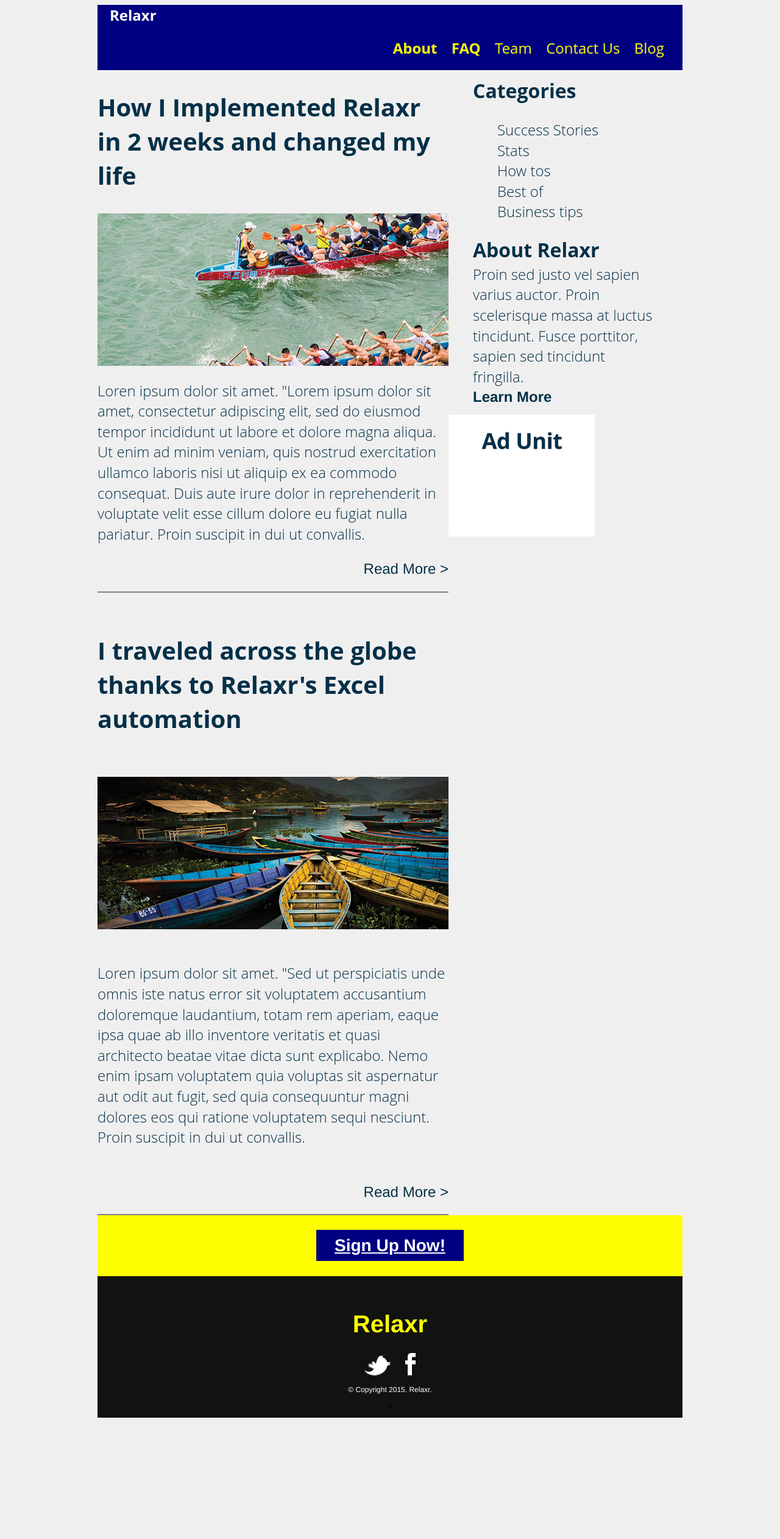
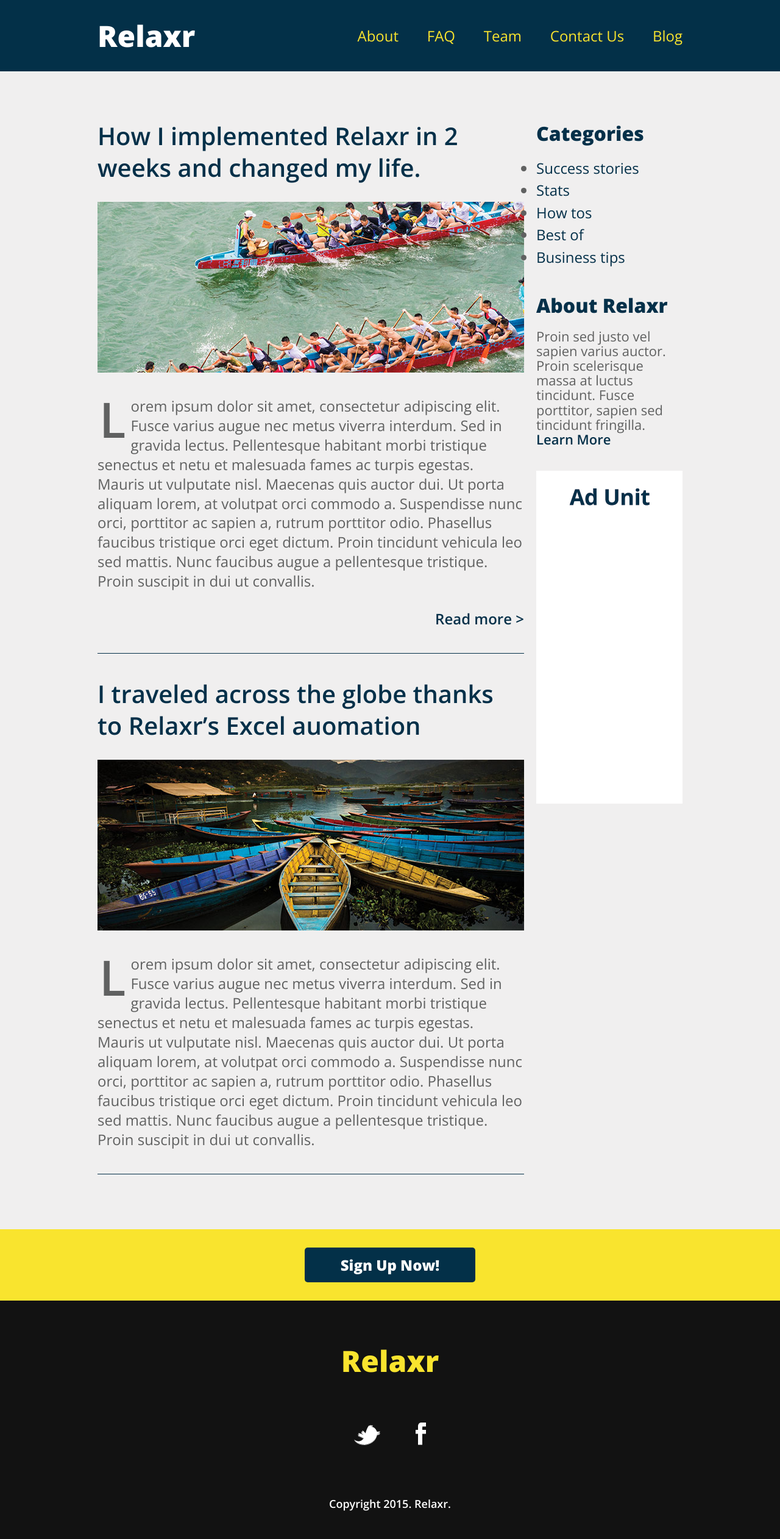
Before and after one commit to alexnation/FEWD40, a plain HTML site: page RelaxrBlog/index.html in a window 1280 px wide. Shown: the whole page at 61% size. Before the commit the page ends 2325 px from the top, so only its background shows below. Drawn offline with nearby package versions, Linux system fonts and the light colour scheme; files that its build step writes are made by us from their sources.

Commit message:
JS Homework Assignment
JS Homework Assignment

```diff
--- a/RelaxrBlog/css/style.css
+++ b/RelaxrBlog/css/style.css
@@ -46,10 +46,16 @@ Developer @GA in NYC
 /*******************************************/
 
 body {
-     color: #000;
-     font-size: 12px;
+  color: #043049;
+  font-size: 26px;
   line-height: 1.4;
-     font-family: Helvetica, Arial, sans-serif;
+  color: #606161;
+  font-family: 'Open Sans', Helvetica, Arial, sans-serif;
+  font-weight: 300;
+  background: #f0efef;
+}
+a {
+  text-decoration: none;
 }
 
 
@@ -58,267 +64,147 @@ body {
 /*******************************************/
 
 /* Center the container */
-#container {
+.container {
   width: 960px;
-  margin: auto;
+  margin: 0 auto;
+}
+
+.logo {
+  font-size: 48px;
+  font-weight: 800;
 }
 
 header {
-  background-color: navy;
-  color: white;
+  background: #033048;
+  padding: 25px 0;
+  overflow: hidden;
+}
+header .logo {
+  color: #fff;
   float: left;
-  width: 100%;
 }
 
-section {
-  float: left;
-  width: 60%;
-  /*background: green; */
+header nav {
+  float: right;
+  margin-top: 15px;
+}
+header nav ul li {
+  display: inline-block;
+  margin: 0 0 0 40px;
+  font-size: 24px;
+}
+header nav ul li a {
+  color: #f9e42e;
+}
+#main {
+  margin-top: 80px;
+}
+#posts {
+  width: 700px;
+  display: inline-block;
+  margin-right: 20px;
+  vertical-align: top;
+}
+#sidebar {
+  width: 240px;
+  display: inline-block;
+  vertical-align: top;
+}
+.post {
+  border-bottom: 1px solid #043049;
+  padding-bottom: 40px;
+  margin-bottom: 40px;
+}
+h2 {
+  font-weight: 600;
+  font-size: 40px;
+  line-height: 1.3;
+  margin-bottom: 30px;
+}
+h2 a {
+  color: #043049;
 }
 
-aside {
+.post img {
+  margin-bottom: 30px;
+}
+.post p {
+  font-size: 24px;
+  line-height: 1.333;
+  color: #606161;
+}
+.post p:first-of-type:first-letter {
   float: left;
-  width: 40%;
-  /*background: pink;*/
+  font-size: 80px;
+  line-height: 65px;
+  padding-top: 4px;
+  padding-right: 8px;
+  padding-left: 3px;
+  font-weight: 600;
+}
+.readmore, .readless {
+  text-align: right;
+  margin-top: 30px;
+}
+.readmore a, .readless a {
+  color: #043049;
+  font-weight: 600;
 }
 
-figure {
+.button {
+  border-radius: 5px;
+  font-weight: 800;
+  padding: 12px 0;
+  width: 280px;
+  font-size: 28px;
+  text-align: center;
+  display: block;
+  margin: 0 auto;
+}
+.yellow {
+  background: #f9e42e;
+  color: #033048;
+}
+.blue {
+  background: #033048;
+  color: #fff;
+  font-size: 24px;
+}
 
+#sidebar h3 {
+  font-size: 32px;
+  font-weight: 800;
+  margin-bottom: 15px;
+  color: #043049;
+}
+#sidebar ul {
+  margin-bottom: 40px;
+}
+#sidebar ul li a {
+  color: #043049;
+  font-size: 24px;
+}
+#sidebar p {
+  font-size: 22px;
+  line-height: 1.1;
+  margin-bottom: 40px;
+}
+#sidebar p a {
+  color: #043049;
+  font-weight: 600;
+}
+
+#bottom-cta {
+  background: #f9e42e;
+  padding: 30px;
+  text-align: center;
+  margin-top: 50px;
 }
 
 footer {
   background: #121212;
-  padding: 10px 10px 10px 10px;
+  padding: 65px 0 45px;
   text-align: center;
-  float: left;
-  width: 100%;
-
-}
-
-h1 {
-  color:white;
-  font-weight: bold;
-  padding-top: 250px;
-  display: inline;
-  text-align: middle;
-  margin: 20px 20px 20px 20px;
-  font-size: 24px;
-  font-family: 'Open Sans', sans-serif;
-}
-
-body {
-  background-color: #f0efef;
-}
-
-nav {
-  color: yellow;
-  text-align: right;
-  margin: 20px;
-
-}
-
-h2, h5 {
-  color: #033048;
-  font-family: 'Open Sans', sans-serif;
-  font-size: 40px;
-  font-weight: bolder;
-}
-
-h3, h6 {
-  color: #033048;
-  font-size: 24px;
-  font-family: 'Open Sans', sans-serif;
-  text-align: left;
-  font-weight: lighter;
-
-}
-
-#nav1 {
-  display: inline;
-  font-weight: bold;
-  padding: 10px;
-  margin-bottom: 20px;
-  font-size: 24px;
-  font-family: 'Open Sans', sans-serif;
-}
-
-#nav2 {
-  display: inline;
-  text-transform: uppercase;
-  font-weight: bold;
-  padding: 10px;
-  font-size: 24px;
-  font-family: 'Open Sans', sans-serif;
-}
-
-#nav3 {
-  display: inline;
-  padding: 10px;
-  font-size: 24px;
-  font-family: 'Open Sans', sans-serif;
-}
-
-#nav4 {
-  display: inline;
-  padding: 10px;
-  font-size: 24px;
-  font-family: 'Open Sans', sans-serif;
-}
-
-#nav5 {
-  display: inline;
-  padding: 10px;
-  font-size: 24px;
-  font-family: 'Open Sans', sans-serif;
-}
-
-
-#image1 {
-  background-image: url(../images/blog_photo1.jpg);
-  background-repeat: no-repeat;
-  height: 250px;
-  position: relative;
-}
-
-#image {
-  background-image: url(../images/blog_photo2.jpg);
-  background-repeat: no-repeat;
-  height: 250px;
-  position: relative;
-}
-
-#image3 {
-  background-image: url(../images/ad-unit.png);
-  background-repeat: no-repeat;
-  height: 200px;
-  position: relative;
-}
-
-.learnmore {
-  font-size: 24px;
-  font-weight: bolder;
-  color: #033048;
-}
-
-.about {
-  font-size: 24px;
-  font-weight: lighter;
-  list-style: none;
-  color: #033048;
-  font-family: "Open Sans", sans-serif;
-}
-
-/*.L {
-  font-size: 50px;
-}*/
-/*article {
-
-  display: block;
-  width: 300px;
-  float: right;
-  margin: 100px 30px 0px 0px;
-  padding: 25px;
-  font-size: 25px;
-  background-color: white;
-  opacity: .9;
-  border-style: outset;
-  line-height: 30px;
-
-}*/
-
-
-#grayline {
-  background-color: gray;
-  height: 2px;
-}
-
-#readmore {
-  text-align: right;
-}
-
-
-.title {
-  color: #033048;
-  font-size: 32px;
-  font-family: 'Open Sans', sans-serif;
-  text-align: left;
-  font-weight: bold;
-}
-
-ul {
-  font-size: 24px;
-  font-weight: lighter;
-  list-style: none;
-  color: #033048;
-  font-family: "Open Sans", sans-serif;
-}
-
-#readmore {
-  font-size: 24px;
-  font-weight: semi-bold;
-  color: #033048;
-  padding-bottom: 20px;
-}
-
-#profile {
-
-  width: 300px;
-  float: right;
-  margin: 0px 0px 0px 0px;
-  padding: 25px;
-  font-size: 25px;
-  background-color: white;
-  border-style: outset;
-  line-height: 30px;
-
-}
-
-#about {
-
-  float: right;
-  clear: both;
-  width: 300px;
-  margin: 0px 0px 0px 0px;
-  padding: 25px;
-  font-size: 25px;
-  background-color: white;
-  border-style: outset;
-  line-height: 30px;
-}
-
-#signupnow {
-  height: 100px;
-  background-color: yellow;
-  float: left;
-  width: 100%;
-  font-color: white;
-  font-weight: 800;
-  padding: 12px 0;
-  font-size: 28px;
-  text-align: center;
-  padding-top: 30px;
-}
-
-.button2 {
-  background: navy;
-  color: white;
-  padding: 10px 30px 10px 30px;
-
-}
-
-#relaxr p {
-  font-size: 50px;
-}
-
-#copyright {
-  color: white;
-  padding: 10px 10px 10px 10px;
-}
-
-a {
-  padding: 10px 10px 10px 10px;
-  clear: both;
-
 }
 footer .logo {
   color: #f9e42e;
@@ -326,13 +212,16 @@ footer .logo {
 }
 footer ul li {
   display: inline-block;
+  list-style: none;
   margin: 0 26px 75px;
 }
 footer p {
-  font-size: 40px;
-  color: yellow;
+  font-size: 18px;
+  color: #fff;
   font-weight: 600;
-  margin-bottom: 20px;
+}
+.hide {
+  display: none;
 }
 
 /******************************************
--- a/RelaxrBlog/index.html
+++ b/RelaxrBlog/index.html
@@ -1,113 +1,81 @@
 <!DOCTYPE html>
 <html lang="en">
+	<head>
+		<script src="http://ajax.googleapis.com/ajax/libs/jquery/2.1.3/jquery.min.js"></script>
+    	<meta charset="utf-8">
+    	<meta name="description" content="The perfect personal assistant. Relaxr does your job for you so you can enjoy life as it is meant to be.">
 
-<head>
-    	<meta charset="utf-8">
-
-		<title>Relaxr Blog</title>
+		<title>Weather Background</title>
+		<link href='http://fonts.googleapis.com/css?family=Open+Sans:300italic,300,600,800' rel='stylesheet' type='text/css'>
 
 		<!-- external CSS link -->
+		<link rel="stylesheet" href="css/reset.css">
 		<link rel="stylesheet" href="css/style.css">
+		<script type="text/javascript" src="script.js"></script>
+	</head>
+	<body>
+		<header>
+			<div class="container">
+				<h1 class="logo">Relaxr</h1>
+				<nav>
+					<ul>
+						<li><a href="#">About</a></li>
+						<li><a href="#">FAQ</a></li>
+						<li><a href="#">Team</a></li>
+						<li><a href="#">Contact Us</a></li>
+						<li><a href="#">Blog</a></li>
+					</ul>
+				</nav>
+			</div>
+		</header>
+		<section id="main">
+			<div class="container">
+				<section id="posts">
+					<article class="post">
+						<h2><a href="#">How I implemented Relaxr in 2 weeks and changed my life.</a></h2>
+						<img src="images/blog_photo1.jpg" alt="Crew Meet">
+						<p>Lorem ipsum dolor sit amet, consectetur adipiscing elit. Fusce varius augue nec metus viverra interdum. Sed in gravida lectus. Pellentesque habitant morbi tristique senectus et netu et malesuada fames ac turpis egestas. Mauris ut vulputate nisl.  Maecenas quis auctor dui. Ut porta aliquam lorem, at volutpat orci commodo a. Suspendisse nunc orci, porttitor ac sapien a, rutrum porttitor odio. Phasellus faucibus tristique orci eget dictum. Proin tincidunt vehicula leo sed mattis. Nunc faucibus augue a pellentesque tristique. Proin suscipit in dui ut convallis.</p>
 
-</head>
+						<p class="readmore"><a href="#">Read more &gt;</a></p>
+						<p class="hide" id="show-this-on-click">Maecenas quis auctor dui. Ut porta aliquam lorem, at volutpat orci commodo a. Suspendisse nunc orci, porttitor ac sapien a, rutrum porttitor odio. Phasellus faucibus tristique orci eget dictum. Proin tincidunt vehicula leo sed mattis. Nunc faucibus augue a pellentesque tristique. Proin suscipit in dui ut convallis.</p>
+						<p class="readless hide"><a href="#">Read less &gt;</a></p>
+					</article>
+					<article class="post">
+						<h2><a href="#">I traveled across the globe thanks to Relaxr’s Excel auomation</a></h2>
+						<img src="images/blog_photo2.jpg" alt="Canoes">
+						<p>Lorem ipsum dolor sit amet, consectetur adipiscing elit. Fusce varius augue nec metus viverra interdum. Sed in gravida lectus. Pellentesque habitant morbi tristique senectus et netu et malesuada fames ac turpis egestas. Mauris ut vulputate nisl.  Maecenas quis auctor dui. Ut porta aliquam lorem, at volutpat orci commodo a. Suspendisse nunc orci, porttitor ac sapien a, rutrum porttitor odio. Phasellus faucibus tristique orci eget dictum. Proin tincidunt vehicula leo sed mattis. Nunc faucibus augue a pellentesque tristique. Proin suscipit in dui ut convallis.</p>
 
-	<body>
-		<div id="container">
-			<header>
-				<h1>Relaxr</h1>
+					</article>
+				</section><!--
+			--><aside id="sidebar">
+					<h3>Categories</h3>
+					<ul>
+						<li><a href="#">Success stories</a></li>
+						<li><a href="#">Stats</a></li>
+						<li><a href="#">How tos</a></li>
+						<li><a href="#">Best of</a></li>
+						<li><a href="#">Business tips</a></li>
+					</ul>
+					<h3>About Relaxr</h3>
+					<p>Proin sed justo vel sapien varius auctor. Proin scelerisque massa at luctus tincidunt. Fusce porttitor, sapien sed tincidunt fringilla.<br>
+					<a href="#" class="learnmore">Learn More</a> <span class="hide" id="learnmoretext">Here is some more text about this fun thing!</p>
+					<img src="images/ad-unit.png" alt="Ad Unit">
+				</aside>
+			</div>
+		</section>
 
-				<nav>
-					<div id="nav1">About</div>
-					<div id="nav2">FAQ</div>
-					<div id="nav3">Team</div>
-					<div id="nav4">Contact Us</div>
-					<div id="nav5">Blog</div>
-				</nav>
-			</header>
+		<aside id="bottom-cta">
+			<a class="button blue" href="#">Sign Up Now!</a>
+		</aside>
+		<footer>
+			<h4 class="logo">Relaxr</h4>
 
-			<section id="section1">
-<!-- <<<<<<< Updated upstream
- -->
+			<ul>
+				<li><a href="#"><img src="images/twitter.png" alt="Twitter logo"></a></li>
+				<li><a href="#"><img src="images/facebook.png" alt="Facebook logo"></a></li>
+			</ul>
 
-				<h2>How I Implemented Relaxr in 2 weeks and changed my life</h2>
-					<div id="image1"></div>
-				<h3>Loren ipsum dolor sit amet. "Lorem ipsum dolor sit amet, consectetur adipiscing elit, sed do eiusmod tempor incididunt ut labore et dolore magna aliqua. Ut enim ad minim veniam, quis nostrud exercitation ullamco laboris nisi ut aliquip ex ea commodo consequat. Duis aute irure dolor in reprehenderit in voluptate velit esse cillum dolore eu fugiat nulla pariatur. Proin suscipit in dui ut convallis.</h3>
-
-				<div id="readmore">Read More > </div>
-
-				<div id="grayline"></div>
-
-				<h5>I traveled across the globe thanks to Relaxr's Excel automation</h5>
-
-					<div id="image"></div>
-<!-- <<<<<<< Updated upstream -->
-				<h6>Loren ipsum dolor sit amet. "Sed ut perspiciatis unde omnis iste natus error sit voluptatem accusantium doloremque laudantium, totam rem aperiam, eaque ipsa quae ab illo inventore veritatis et quasi architecto beatae vitae dicta sunt explicabo. Nemo enim ipsam voluptatem quia voluptas sit aspernatur aut odit aut fugit, sed quia consequuntur magni dolores eos qui ratione voluptatem sequi nesciunt. Proin suscipit in dui ut convallis.</h6>
-
-				<div id="readmore">Read More > </div>
-
-				<div id="grayline"></div>
-
-
-				<!-- <section id="section2"> -->
-
-			<!-- </section> -->
-			</section>
-<!-- <<<<<<< Updated upstream
- -->
-			<aside>
-
-				<figure>
-
-					<!-- <div id="profile"> -->
-						<div class="title">Categories</div>
-						<ul>
-					<li>Success Stories</li>
-					<li>Stats</li>
-					<li>How tos</li>
-					<li>Best of</li>
-					<li>Business tips</li>
-					</ul>
-
-				</figure>
-
-				<figure id="AboutRelaxr">
-						<div id="AboutRelaxr">
-						<div class="title">About Relaxr</div>
-						<div class="about">Proin sed justo vel sapien varius auctor. Proin scelerisque massa at luctus tincidunt. Fusce porttitor, sapien sed tincidunt fringilla.
-						</div>
-						<div class="learnmore">
-						Learn More </div>
-						</div>
-				</figure>
-
-				<div id="image3"></div>
-
-				</aside>
-
-				<div id= "signupnow">
-					<a href="#" class="button2">
-					Sign Up Now!
-					</a>
-				</div>
-
-
-<!--  -->
-
-			<footer>
-				<div-class= "relaxr">
-<!-- >>>>>>> Stashed changes
- -->				<p>Relaxr</p>
-
-
-				<a href="#" class="sb twitter">	<img src="images/twitter.png"></a>
-				<a href="#" class="sb facebook"><img src="images/facebook.png"></a>
-
-					<div id="copyright">&copy; Copyright 2015. Relaxr.</div>>
-
-				</div>
-			</footer>
-		</div><!-- #container -->
-<!-- <<<<<<< Updated upstream
- --></body>
-
+			<p class="copyright">Copyright 2015. Relaxr.</p>
+		</footer>
+	</body>
 </html>
```
Also changed, not shown: Class7/FAQ.html (added, +22 -0 lines), RelaxrBlog/index.js (added, +24 -0 lines), RelaxrBlog/script.js (added, +29 -0 lines), Class7/FAQ.js (added), Class7/style.css (added). Lines whose indentation alone changed are shown as unchanged.
